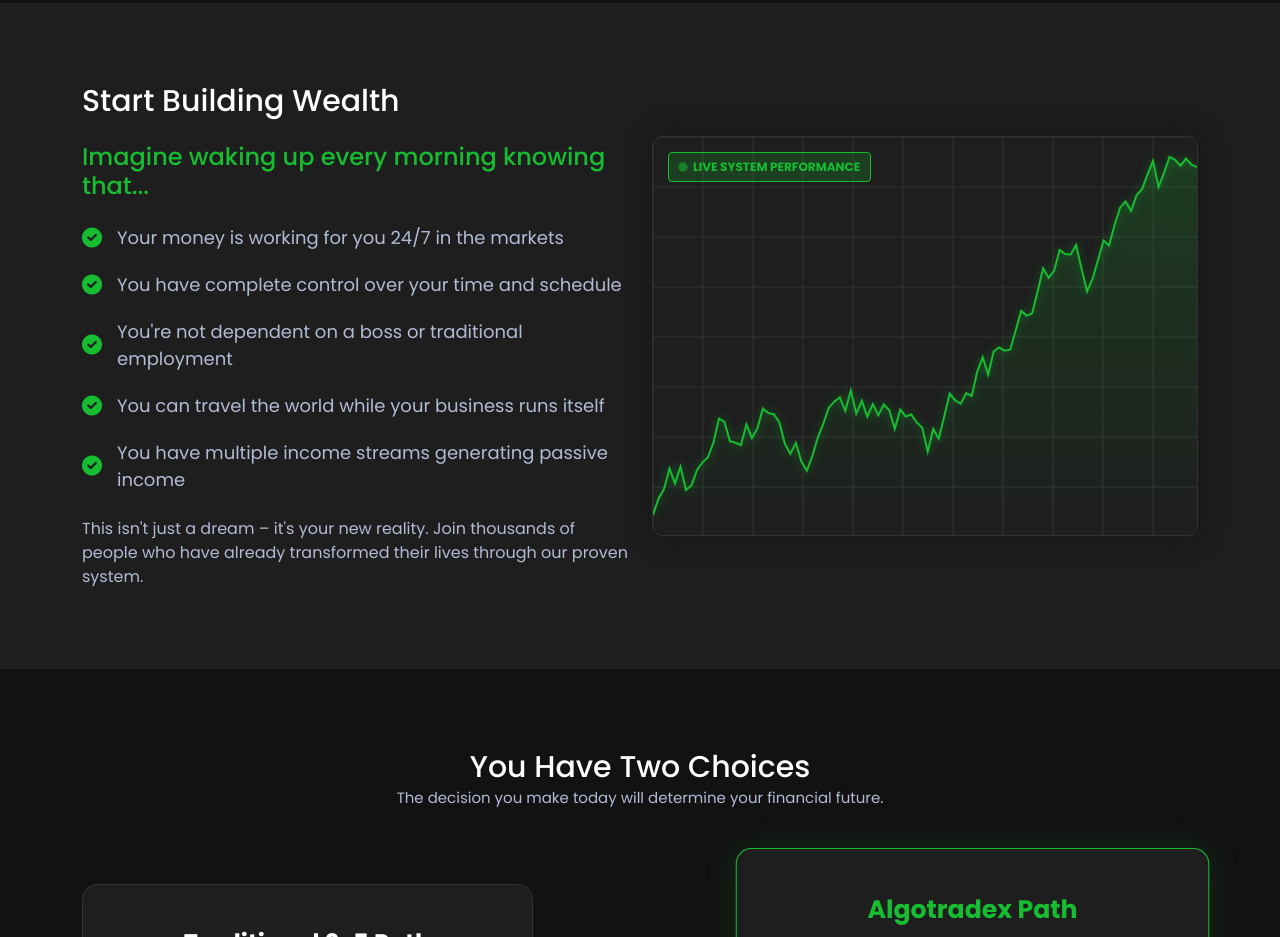
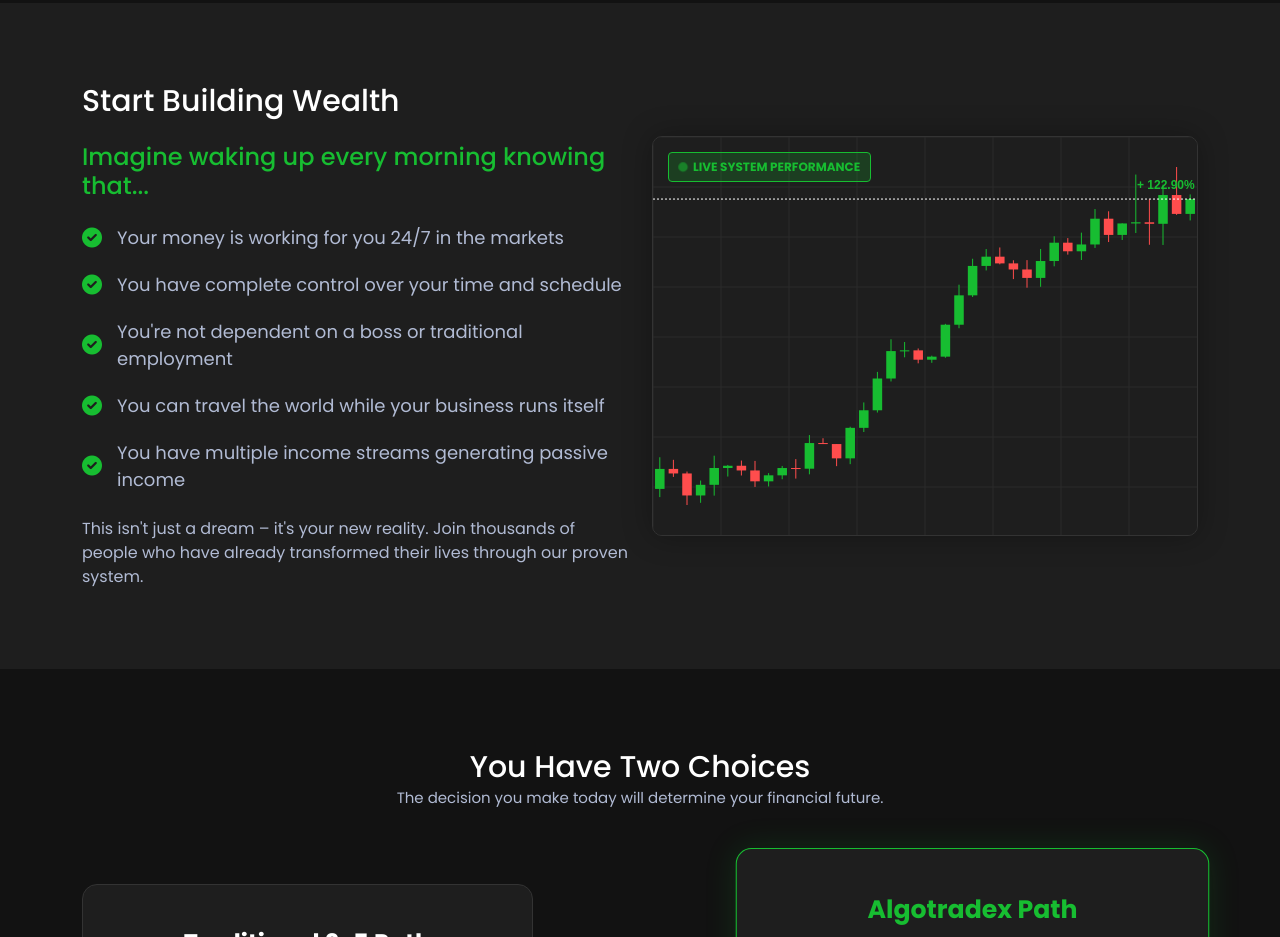
Before and after one commit to johnmwathi23-sudo/Algotradex, a plain HTML site: page index.html in a window 1280 px wide. Shown: the part 1200-2137 px from the top of the page. Drawn offline with Linux system fonts and the light colour scheme.

Commit message:
Add files via upload

```diff
--- a/index.html
+++ b/index.html
@@ -1735,14 +1735,49 @@
             resize();
 
             // Chart State
-            let dataPoints = [];
-            const maxPoints = 100;
+            let candles = [];
+            const maxCandles = 40;
             let currentPrice = 1.2000;
-            let trend = 0;
+
+            // Current open candle state
+            let openPrice = currentPrice;
+            let highPrice = currentPrice;
+            let lowPrice = currentPrice;
+            let tickCount = 0;
+            const ticksPerCandle = 20;
+
+            function generateNextCandle(isInitial = false) {
+                // Determine movement (bias upwards for "profits")
+                const move = (Math.random() - 0.4) * 0.0050; // Slight upward bias (0.1 positive offset)
+                let closePrice = openPrice + move;
+
+                // Update high/low for the finished candle
+                highPrice = Math.max(openPrice, closePrice, highPrice);
+                lowPrice = Math.min(openPrice, closePrice, lowPrice);
+
+                const candle = {
+                    open: openPrice,
+                    close: closePrice,
+                    high: highPrice + (Math.random() * 0.0010), // Add a bit of wick
+                    low: lowPrice - (Math.random() * 0.0010)    // Add a bit of wick
+                };
+
+                candles.push(candle);
+                if (candles.length > maxCandles) {
+                    candles.shift();
+                }
+
+                // Setup next candle
+                currentPrice = closePrice;
+                openPrice = currentPrice;
+                highPrice = currentPrice;
+                lowPrice = currentPrice;
+                tickCount = 0;
+            }
 
             // Initialize with some data
-            for (let i = 0; i < maxPoints; i++) {
-                dataPoints.push(currentPrice);
+            for (let i = 0; i < maxCandles; i++) {
+                generateNextCandle(true);
             }
 
             function draw() {
@@ -1751,10 +1786,12 @@
                 ctx.fillRect(0, 0, width, height);
 
                 // Grid
-                ctx.strokeStyle = '#333';
+                ctx.strokeStyle = '#2a2a2a'; // Subtle grid
                 ctx.lineWidth = 1;
                 ctx.beginPath();
-                for (let x = 0; x < width; x += 50) {
+                const colWidth = width / maxCandles;
+
+                for (let x = 0; x < width; x += colWidth * 5) {
                     ctx.moveTo(x, 0);
                     ctx.lineTo(x, height);
                 }
@@ -1764,49 +1801,122 @@
                 }
                 ctx.stroke();
 
-                // Scales
-                let minPrice = Math.min(...dataPoints);
-                let maxPrice = Math.max(...dataPoints);
-                let range = maxPrice - minPrice;
+                // Find Scale
+                let allPrices = [];
+                candles.forEach(c => allPrices.push(c.high, c.low));
+                // Include current forming candle prices
+                allPrices.push(highPrice, lowPrice, currentPrice);
+
+                let minP = Math.min(...allPrices);
+                let maxP = Math.max(...allPrices);
+                let range = maxP - minP;
                 if (range === 0) range = 0.001;
 
-                const padding = 20;
-
-                // Draw Line
-                ctx.beginPath();
-                ctx.lineWidth = 2;
-                ctx.strokeStyle = '#17BD31';
-                ctx.shadowBlur = 10;
-                ctx.shadowColor = 'rgba(23, 189, 49, 0.5)';
-
-                for (let i = 0; i < dataPoints.length; i++) {
-                    const x = (i / (maxPoints - 1)) * width;
-                    const normalized = (dataPoints[i] - minPrice) / range;
-                    const y = height - padding - (normalized * (height - 2 * padding));
-
-                    if (i === 0) ctx.moveTo(x, y);
-                    else ctx.lineTo(x, y);
+                // Add padding
+                const padding = 30;
+
+                const getY = (price) => {
+                    const normalized = (price - minP) / range;
+                    return height - padding - (normalized * (height - 2 * padding));
+                };
+
+                // Draw Candles
+                const candleWidth = (width / maxCandles) * 0.7;
+
+                candles.forEach((c, i) => {
+                    const x = i * (width / maxCandles) + ((width / maxCandles) - candleWidth) / 2;
+                    const yOpen = getY(c.open);
+                    const yClose = getY(c.close);
+                    const yHigh = getY(c.high);
+                    const yLow = getY(c.low);
+
+                    const isBullish = c.close >= c.open;
+
+                    ctx.fillStyle = isBullish ? '#17BD31' : '#ff4d4d'; // Green or Red
+                    ctx.strokeStyle = isBullish ? '#17BD31' : '#ff4d4d';
+
+                    // Wick
+                    ctx.beginPath();
+                    ctx.moveTo(x + candleWidth / 2, yHigh);
+                    ctx.lineTo(x + candleWidth / 2, yLow);
+                    ctx.stroke();
+
+                    // Body
+                    // Ensure height is at least 1px
+                    let bodyHeight = Math.abs(yClose - yOpen);
+                    if (bodyHeight < 1) bodyHeight = 1;
+
+                    ctx.fillRect(
+                        x,
+                        Math.min(yOpen, yClose),
+                        candleWidth,
+                        bodyHeight
+                    );
+                });
+
+                // Draw Current Forming Candle
+                if (tickCount < ticksPerCandle) {
+                    const i = candles.length; // Position at end
+                    const x = i * (width / maxCandles) + ((width / maxCandles) - candleWidth) / 2;
+
+                    // Update current forming candle highs/lows
+                    highPrice = Math.max(highPrice, currentPrice);
+                    lowPrice = Math.min(lowPrice, currentPrice);
+
+                    const yOpen = getY(openPrice);
+                    const yClose = getY(currentPrice);
+                    const yHigh = getY(highPrice);
+                    const yLow = getY(lowPrice);
+
+                    const isBullish = currentPrice >= openPrice;
+
+                    ctx.fillStyle = isBullish ? '#17BD31' : '#ff4d4d';
+                    ctx.strokeStyle = isBullish ? '#17BD31' : '#ff4d4d';
+
+                    // Wick
+                    ctx.beginPath();
+                    ctx.moveTo(x + candleWidth / 2, yHigh);
+                    ctx.lineTo(x + candleWidth / 2, yLow);
+                    ctx.stroke();
+
+                    // Body
+                    let bodyHeight = Math.abs(yClose - yOpen);
+                    if (bodyHeight < 1) bodyHeight = 1;
+
+                    ctx.fillRect(
+                        x,
+                        Math.min(yOpen, yClose),
+                        candleWidth,
+                        bodyHeight
+                    );
+
+                    // Current Price Line
+                    ctx.beginPath();
+                    ctx.strokeStyle = '#fff';
+                    ctx.setLineDash([2, 2]);
+                    ctx.moveTo(0, yClose);
+                    ctx.lineTo(width, yClose);
+                    ctx.stroke();
+                    ctx.setLineDash([]);
+
+                    // Profit Tag
+                    ctx.fillStyle = '#17BD31';
+                    ctx.font = 'bold 12px sans-serif';
+                    ctx.fillText(`+ ${(currentPrice * 100).toFixed(2)}%`, width - 60, yClose - 10);
                 }
-                ctx.stroke();
-                ctx.shadowBlur = 0;
-
-                // Area fill
-                ctx.lineTo(width, height);
-                ctx.lineTo(0, height);
-                ctx.closePath();
-                const gradient = ctx.createLinearGradient(0, 0, 0, height);
-                gradient.addColorStop(0, 'rgba(23, 189, 49, 0.2)');
-                gradient.addColorStop(1, 'rgba(23, 189, 49, 0.0)');
-                ctx.fillStyle = gradient;
-                ctx.fill();
             }
 
             setInterval(() => {
-                const change = (Math.random() - 0.5) * 0.0020;
-                if (Math.random() < 0.02) trend = (Math.random() - 0.5) * 0.5;
-                currentPrice += change + (trend * 0.001);
-                dataPoints.push(currentPrice);
-                if (dataPoints.length > maxPoints) dataPoints.shift();
+                // Update Price for forming candle
+                const noise = (Math.random() - 0.5) * 0.0010;
+                currentPrice += noise;
+
+                // Advance ticks
+                tickCount++;
+                if (tickCount >= ticksPerCandle) {
+                    generateNextCandle();
+                }
+
                 draw();
             }, 50);
         }
```
